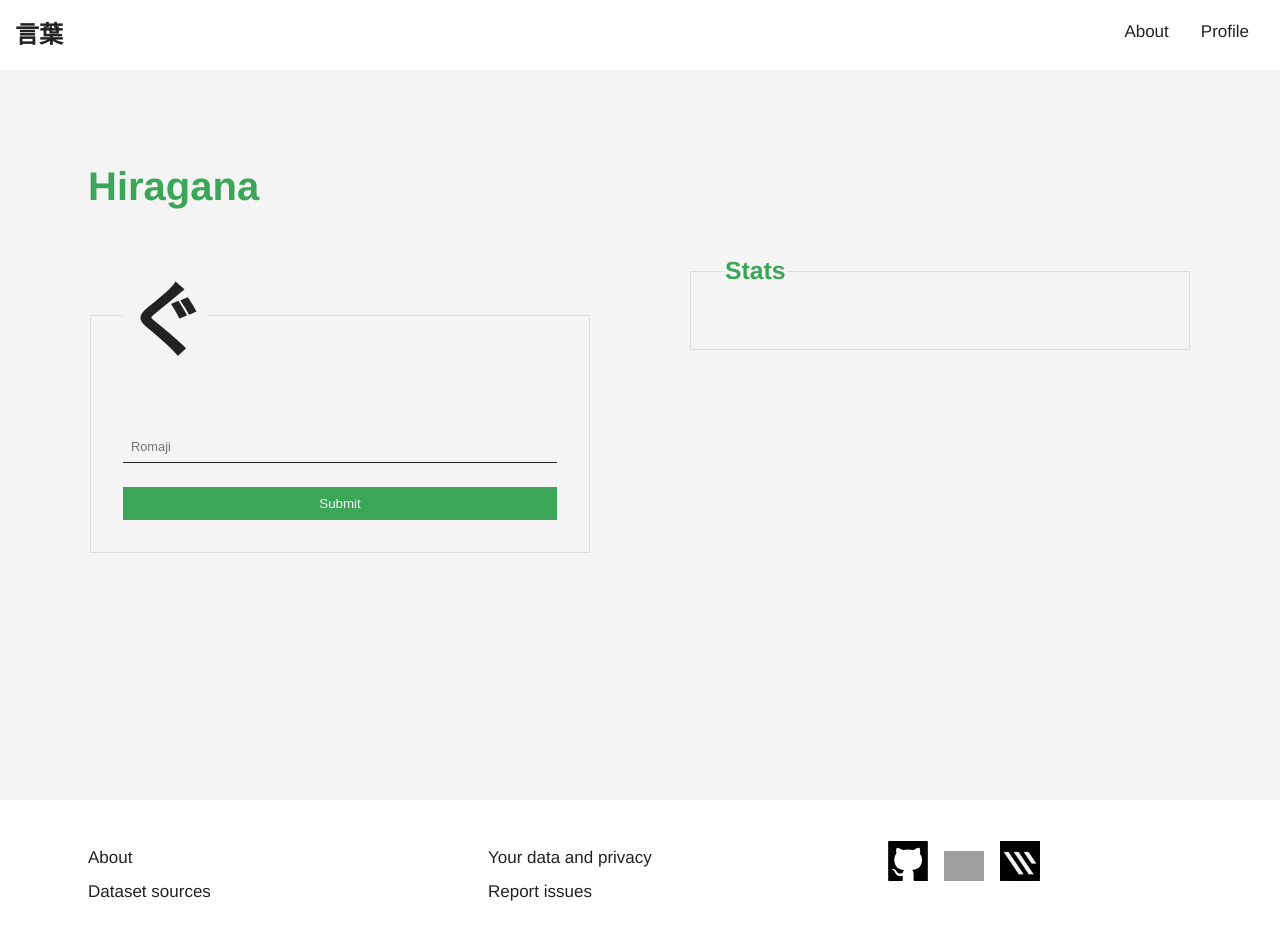
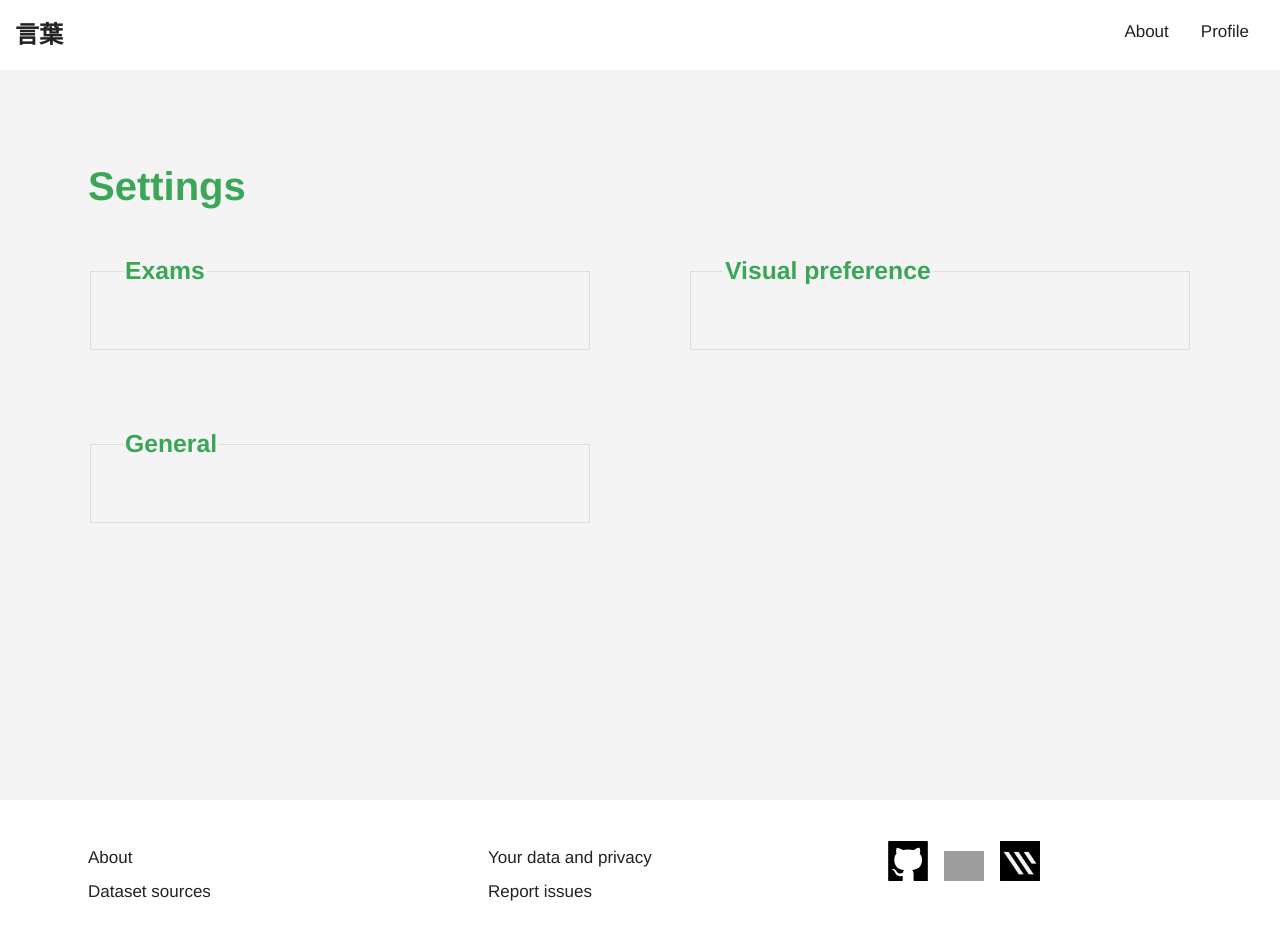
Before and after one commit to valdelaseras/kotoba-react, a React (Create React App) app: page /settings in a window 1280 px wide. Shown: the top 940 px of the page. Built offline with nearby package versions, Linux system fonts and the light colour scheme; grey boxes are pictures that could not be loaded.

Commit message:
Settings 'view'

```diff
--- a/src/app/components/atomic/organisms/Form.js
+++ b/src/app/components/atomic/organisms/Form.js
@@ -17,6 +17,5 @@ const Form = props =>
 
 export default Form;
 
-// TODO: add fieldset + legend ( title )( as optional 'wrapper' )
-// TODO: also add optional title to form itself ( not only for a form group)
-// Note: By adding a fsTitle to the Form, it indicates the author wants a fieldset form
+// TODO: add fieldset + legend ( title )( as optional 'wrapper', children will then be child.fields? )
+// TODO: also maybe add optional title to form itself ( not only for a form group)
--- a/src/app/components/sections/settings/Settings.js
+++ b/src/app/components/sections/settings/Settings.js
@@ -1,11 +1,32 @@
 import React, { Component } from 'react';
+
+import Row from '../../layout/Row';
 import Section from "../../layout/Section";
+import Content from '../../layout/Content';
+import Fieldset from "../../atomic/organisms/Fieldset";
 
 export default class Settings extends Component {
     render() {
         return (
             <Section id={'settings'} title={'Settings'}>
+                <Row colSize={'column'}>
+                    {/*TODO: these 3 Content must be wrapped by a Form*/}
+                    <Content colSize={'column two'}>
+                        <Fieldset title={'Exams'}>
 
+                        </Fieldset>
+                    </Content>
+                    <Content colSize={'column two'}>
+                        <Fieldset title={'Visual preference'}>
+
+                        </Fieldset>
+                    </Content>
+                    <Content colSize={'column two'}>
+                        <Fieldset title={'General'}>
+
+                        </Fieldset>
+                    </Content>
+                </Row>
             </Section>
         )
     }
--- a/src/index.js
+++ b/src/index.js
@@ -22,7 +22,7 @@ ReactDOM.render(<Footer />, document.getElementById('footer'));
 // ReactDOM.render(<Lobby />, document.getElementById('main'));
 // ReactDOM.render(<About />, document.getElementById('main'));
 // ReactDOM.render(<Profile />, document.getElementById('main'));
-ReactDOM.render(<Exam />, document.getElementById('main'));
+// ReactDOM.render(<Exam />, document.getElementById('main'));
 // ReactDOM.render(<Sheet />, document.getElementById('main'));
 // ReactDOM.render(<History />, document.getElementById('main'));
-// ReactDOM.render(<Settings />, document.getElementById('main'));
+ReactDOM.render(<Settings />, document.getElementById('main'));
```
